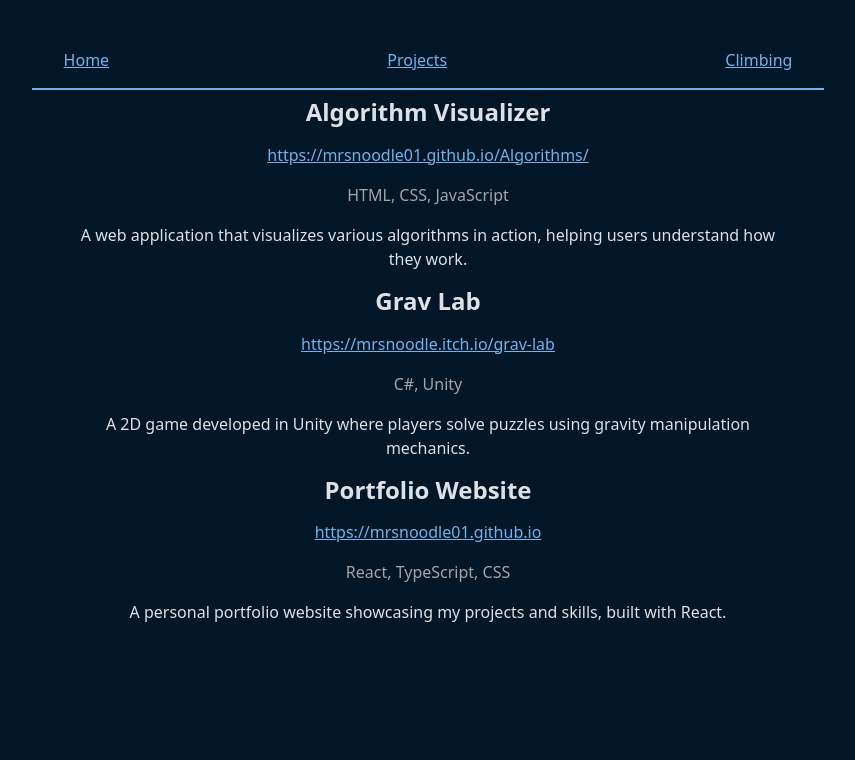
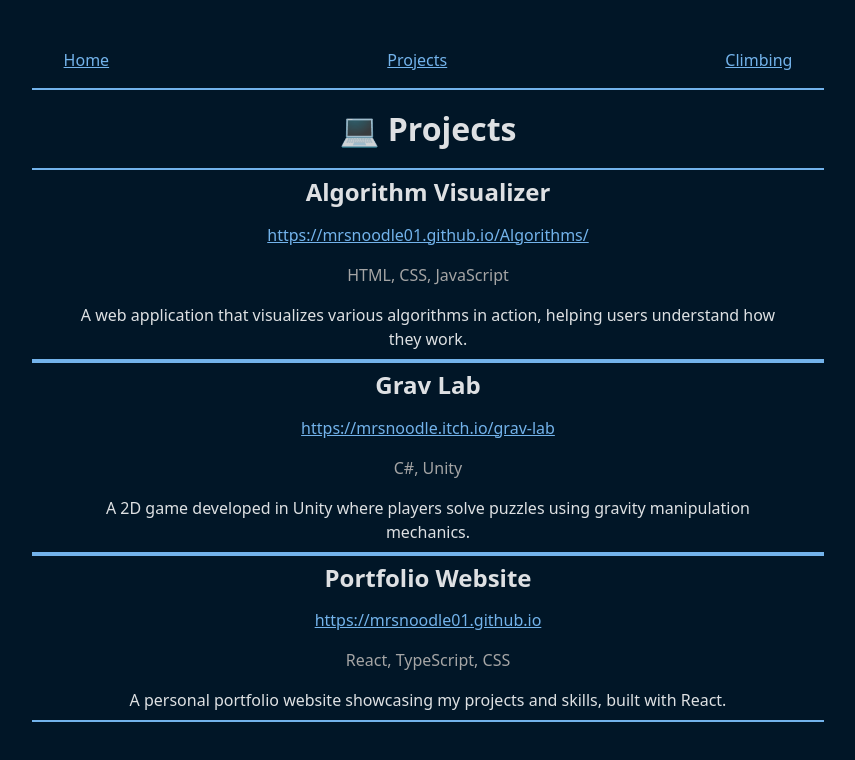
Before and after one commit to MrSnoodle01/MrSnoodle01.github.io, a React (Vite) app: page /Projects in a window 1280 px wide. Shown: the top 760 px of the page, without its empty margins (212-1067 px from the left). Built offline with nearby package versions, Linux system fonts and the light colour scheme.

Commit message:
projects page now looks better

```diff
--- a/src/App.css
+++ b/src/App.css
@@ -6,6 +6,11 @@
 
 body {
   background-color: #011627;
+}
+
+.projects-page {
+  border-bottom: 2px solid #73b3eb;
+  border-top: 2px solid #73b3eb;
 }
 
 .nav-bar {
--- a/src/App.tsx
+++ b/src/App.tsx
@@ -16,13 +16,8 @@ export default function App(props: { title: string }) {
       </p>
       <h2>👀 About me</h2>
       <p style={{ maxWidth: "50vw" }}>
-        I’m Josh, a software developer with a passion for learning about computer science.
+        I’m Josh, a software developer with a passion for learning about computer science and rock climbing.
         This site showcases some of my projects, including an algorithm visualizer and a Unity game. Check them out below!
-      </p>
-      <h2>🧗‍♂️ Climbing</h2>
-      <p style={{ maxWidth: "50vw" }}>
-        I love climbing, especially bouldering and trad climbing. I enjoy the challenge of solving problems and pushing my limits.
-        You can find some of my climbing achievements on my <a href="https://www.mountainproject.com/user/201304798/josh-richardson">Mountain Project</a> account.
       </p>
       <ProjectList />
     </>
--- a/src/components/Project.tsx
+++ b/src/components/Project.tsx
@@ -1,15 +1,17 @@
 
-interface Project {
+interface ProjectProps {
     id: number;
     title: string;
     description: string;
     technologies: string[];
     link: string;
+    className?: string;
 }
 
-export default function Project(project: Project) {
+
+export default function Project(project: ProjectProps) {
     return (
-        <div key={project.id} className="project-card">
+        <div key={project.id} className={project.className ? project.className + " project-card" : "project-card"}>
             <h2>{project.title}</h2>
             <a href={project.link}>{project.link}</a>
             <p style={{ color: "#a5a5a5ff" }}>
--- a/src/pages/Climbing.tsx
+++ b/src/pages/Climbing.tsx
@@ -11,6 +11,5 @@ export default function Climbing(props: { title: string }) {
                 You can find some of my climbing achievements on my <a href="https://www.mountainproject.com/user/201304798/josh-richardson">Mountain Project</a> account.
             </p>
         </div >
-
     )
 }
--- a/src/pages/Projects.tsx
+++ b/src/pages/Projects.tsx
@@ -7,8 +7,9 @@ export default function Projects(props: { title: string }) {
     return (
         <div>
             <NavBar />
+            <h1>💻 Projects</h1>
             {projects.map((project) => (
-                <Project key={project.id} {...project} />
+                <Project key={project.id} {...project} className="projects-page" />
             ))}
         </div>
     )
```
